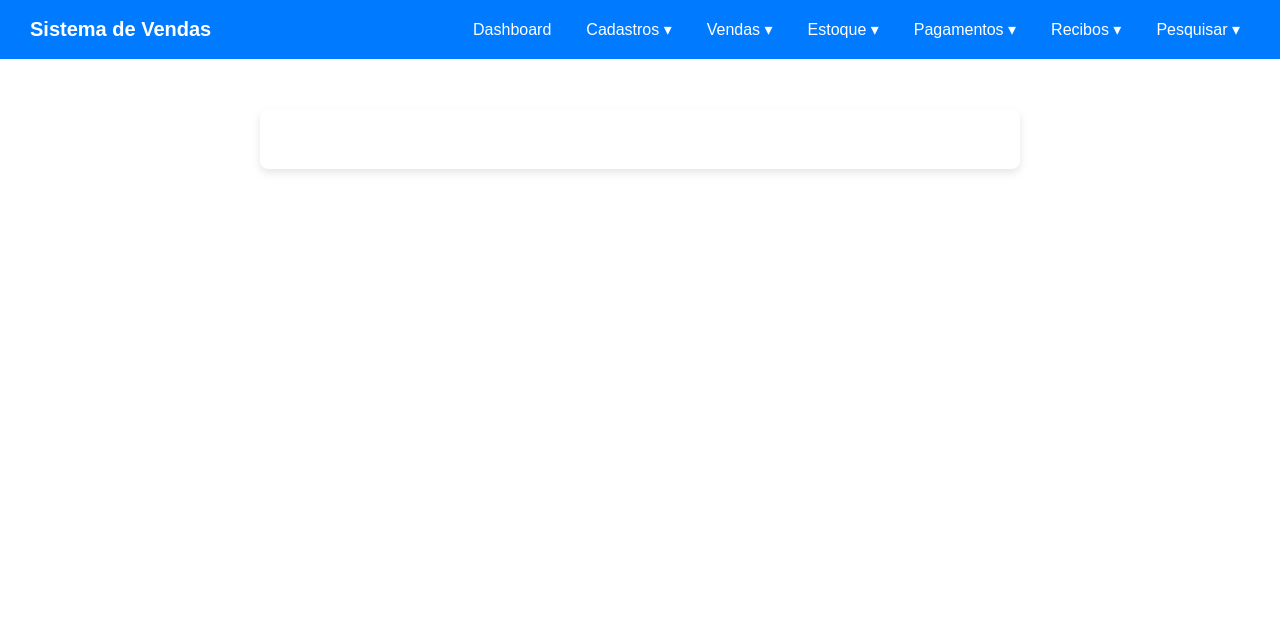
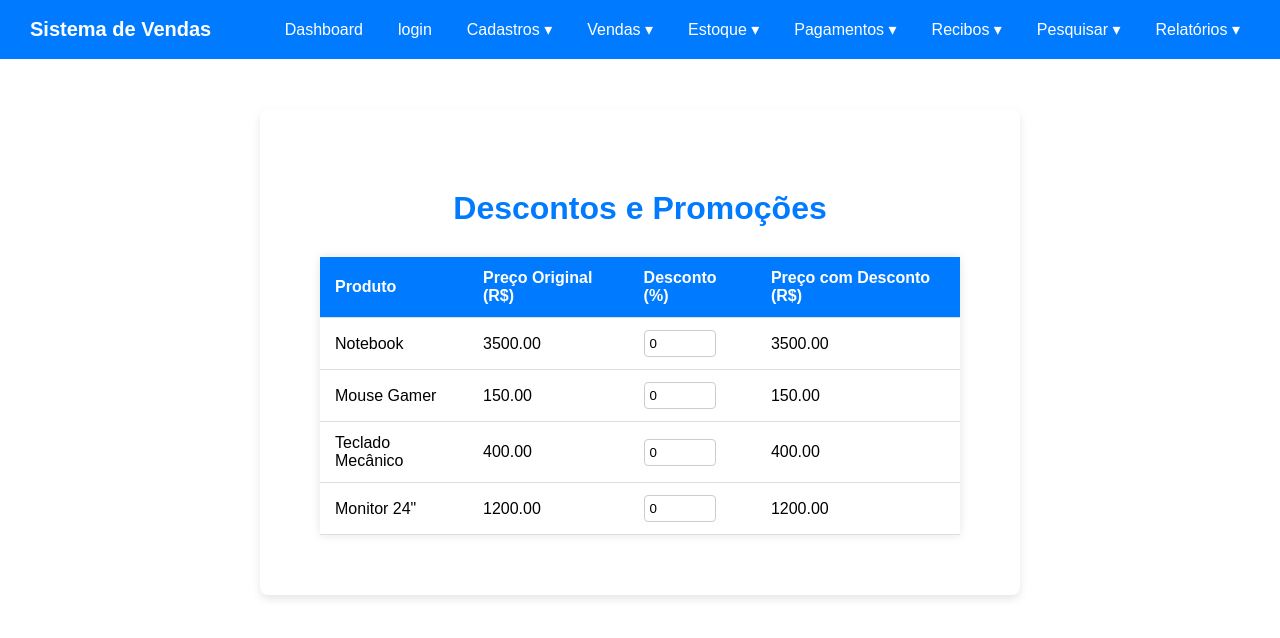
Before and after one commit to luismachadoprusch-bot/Vendas, a React (Create React App) app in the folder vendas-simples/: page /descontos in a window 1280 px wide. Shown: the top 638 px of the page. Built offline with nearby package versions, Linux system fonts and the light colour scheme.

Commit message:
Novas atualização

```diff
--- a/vendas-simples/src/App.js
+++ b/vendas-simples/src/App.js
@@ -11,6 +11,8 @@ import CarrinhoCompras from './CarrinhoCompras';
 import RelatoriosVendas from './RelatoriosVendas';
 import RelatoriosEstoque from './RelatoriosEstoque';
 import GestaoPagamentos from './GestaoPagamentos';
+import DescontosPromocoes from './DescontosPromocoes';
+import Login from './Login';
 import './App.css';
 
 function Navbar() {
@@ -20,16 +22,15 @@ function Navbar() {
   const [showPagamentos, setShowPagamentos] = useState(false);
   const [showRecibos, setShowRecibos] = useState(false);
   const [showPesquisar, setShowPesquisar] = useState(false);
+  const [showRelatorios, setShowRelatorios] = useState(false);
 
   return (
     <nav className="navbar">
       <div className="navbar-logo">Sistema de Vendas</div>
       <div className="navbar-links">
 
-        {/* Dashboard */}
-        <div className="dropdown">
-          <Link to="/">Dashboard</Link>
-        </div>
+        <Link to="/">Dashboard</Link>
+         <Link to="/login">login</Link>
 
         {/* Cadastros */}
         <div className="dropdown"
@@ -54,6 +55,7 @@ function Navbar() {
             <div className="dropdown-content">
               <Link to="/vendas">Registro de Vendas</Link>
               <Link to="/carrinho">Carrinho</Link>
+              <Link to="/descontos">Descontos & Promoções</Link>
             </div>
           )}
         </div>
@@ -103,6 +105,20 @@ function Navbar() {
           {showPesquisar && (
             <div className="dropdown-content">
               <Link to="/pesquisar">Pesquisa de Produtos</Link>
+
+            </div>
+          )}
+        </div>
+
+        {/* Relatórios */}
+        <div className="dropdown"
+             onMouseEnter={() => setShowRelatorios(true)}
+             onMouseLeave={() => setShowRelatorios(false)}>
+          <button className="dropbtn">Relatórios ▾</button>
+          {showRelatorios && (
+            <div className="dropdown-content">
+              <Link to="/relatorios">Vendas</Link>
+              <Link to="/RelatoriosEstoque">Estoque</Link>
             </div>
           )}
         </div>
@@ -138,6 +154,8 @@ function App() {
           <Route path="/RelatoriosEstoque" element={<RelatoriosEstoque />} />
           <Route path="/GestaoPagamentos" element={<GestaoPagamentos />} />
           <Route path="/relatorios" element={<RelatoriosVendas />} />
+          <Route path="/descontos" element={<DescontosPromocoes />} />
+          <Route path="/Login" element={<Login />} />
         </Routes>
       </div>
     </Router>
--- /dev/null
+++ b/vendas-simples/src/DescontosPromocoes.css
@@ -0,0 +1,49 @@
+/* DescontosPromocoes.css */
+
+.descontos-container {
+  padding: 30px;
+  font-family: Arial, sans-serif;
+  max-width: 900px;
+  margin: auto;
+}
+
+h1 {
+  text-align: center;
+  margin-bottom: 30px;
+  color: #007bff;
+}
+
+table {
+  width: 100%;
+  border-collapse: collapse;
+  box-shadow: 0 0 10px rgba(0,0,0,0.1);
+}
+
+th, td {
+  padding: 12px 15px;
+  text-align: left;
+  border-bottom: 1px solid #ddd;
+}
+
+th {
+  background-color: #007bff;
+  color: white;
+  font-weight: bold;
+}
+
+tr:hover {
+  background-color: #f1f1f1;
+}
+
+input[type="number"] {
+  width: 60px;
+  padding: 5px;
+  border: 1px solid #ccc;
+  border-radius: 4px;
+}
+
+input[type="number"]:focus {
+  outline: none;
+  border-color: #007bff;
+  box-shadow: 0 0 5px rgba(0,123,255,0.5);
+}
--- /dev/null
+++ b/vendas-simples/src/DescontosPromocoes.js
@@ -0,0 +1,63 @@
+// DescontosPromocoes.js
+import React, { useState } from 'react';
+import './DescontosPromocoes.css';
+
+
+function DescontosPromocoes() {
+  const [produtos] = useState([
+    { id: 1, nome: 'Notebook', preco: 3500 },
+    { id: 2, nome: 'Mouse Gamer', preco: 150 },
+    { id: 3, nome: 'Teclado Mecânico', preco: 400 },
+    { id: 4, nome: 'Monitor 24"', preco: 1200 },
+  ]);
+
+  const [descontos, setDescontos] = useState({}); // {id: descontoEmPercentual}
+
+  const aplicarDesconto = (id, valor) => {
+    if (valor < 0 || valor > 100) {
+      alert('Informe um valor entre 0 e 100%');
+      return;
+    }
+    setDescontos({ ...descontos, [id]: valor });
+  };
+
+  return (
+    <div className="descontos-container">
+      <h1>Descontos e Promoções</h1>
+
+      <table>
+        <thead>
+          <tr>
+            <th>Produto</th>
+            <th>Preço Original (R$)</th>
+            <th>Desconto (%)</th>
+            <th>Preço com Desconto (R$)</th>
+          </tr>
+        </thead>
+        <tbody>
+          {produtos.map((p) => {
+            const desconto = descontos[p.id] || 0;
+            const precoFinal = (p.preco * (1 - desconto / 100)).toFixed(2);
+            return (
+              <tr key={p.id}>
+                <td>{p.nome}</td>
+                <td>{p.preco.toFixed(2)}</td>
+                <td>
+                  <input
+                    type="number"
+                    value={desconto}
+                    onChange={(e) => aplicarDesconto(p.id, Number(e.target.value))}
+                    style={{ width: '60px' }}
+                  />
+                </td>
+                <td>{precoFinal}</td>
+              </tr>
+            );
+          })}
+        </tbody>
+      </table>
+    </div>
+  );
+}
+
+export default DescontosPromocoes;
--- /dev/null
+++ b/vendas-simples/src/Login.css
@@ -0,0 +1,43 @@
+.login-container {
+  max-width: 350px;
+  margin: 50px auto;
+  padding: 25px;
+  border: 1px solid #ccc;
+  border-radius: 8px;
+  background-color: #f5f5f5;
+  text-align: center;
+  font-family: Arial, sans-serif;
+}
+
+.login-container h2 {
+  margin-bottom: 20px;
+}
+
+.login-container input {
+  width: 80%;
+  padding: 10px;
+  margin: 8px 0;
+  border-radius: 4px;
+  border: 1px solid #ccc;
+}
+
+.login-container button {
+  width: 85%;
+  padding: 10px;
+  margin-top: 10px;
+  background-color: #007bff;
+  border: none;
+  color: white;
+  font-weight: bold;
+  border-radius: 4px;
+  cursor: pointer;
+}
+
+.login-container button:hover {
+  background-color: #0056b3;
+}
+
+.erro {
+  color: red;
+  margin-top: 10px;
+}
--- /dev/null
+++ b/vendas-simples/src/Login.js
@@ -0,0 +1,55 @@
+// Login.js
+import React, { useState } from 'react';
+import './Login.css';
+
+function Login({ onLogin }) {
+  const [usuario, setUsuario] = useState('');
+  const [senha, setSenha] = useState('');
+  const [erro, setErro] = useState('');
+
+  // Usuários autorizados (pode vir de backend depois)
+  const usuariosAutorizados = [
+    { username: 'admin', password: '1234', nome: 'Administrador' },
+    { username: 'vendedor', password: 'abcd', nome: 'Vendedor' }
+  ];
+
+  const handleLogin = (e) => {
+    e.preventDefault();
+    const user = usuariosAutorizados.find(
+      u => u.username === usuario && u.password === senha
+    );
+
+    if (user) {
+      onLogin(user);
+      setErro('');
+      setUsuario('');
+      setSenha('');
+    } else {
+      setErro('Usuário ou senha inválidos');
+    }
+  };
+
+  return (
+    <div className="login-container">
+      <h2>Login do Sistema</h2>
+      <form onSubmit={handleLogin}>
+        <input
+          type="text"
+          placeholder="Usuário"
+          value={usuario}
+          onChange={(e) => setUsuario(e.target.value)}
+        />
+        <input
+          type="password"
+          placeholder="Senha"
+          value={senha}
+          onChange={(e) => setSenha(e.target.value)}
+        />
+        <button type="submit">Entrar</button>
+      </form>
+      {erro && <p className="erro">{erro}</p>}
+    </div>
+  );
+}
+
+export default Login;
```
Also changed, not shown: vendas-simples/src/Notificacoes.js (added, +34 -0 lines).
